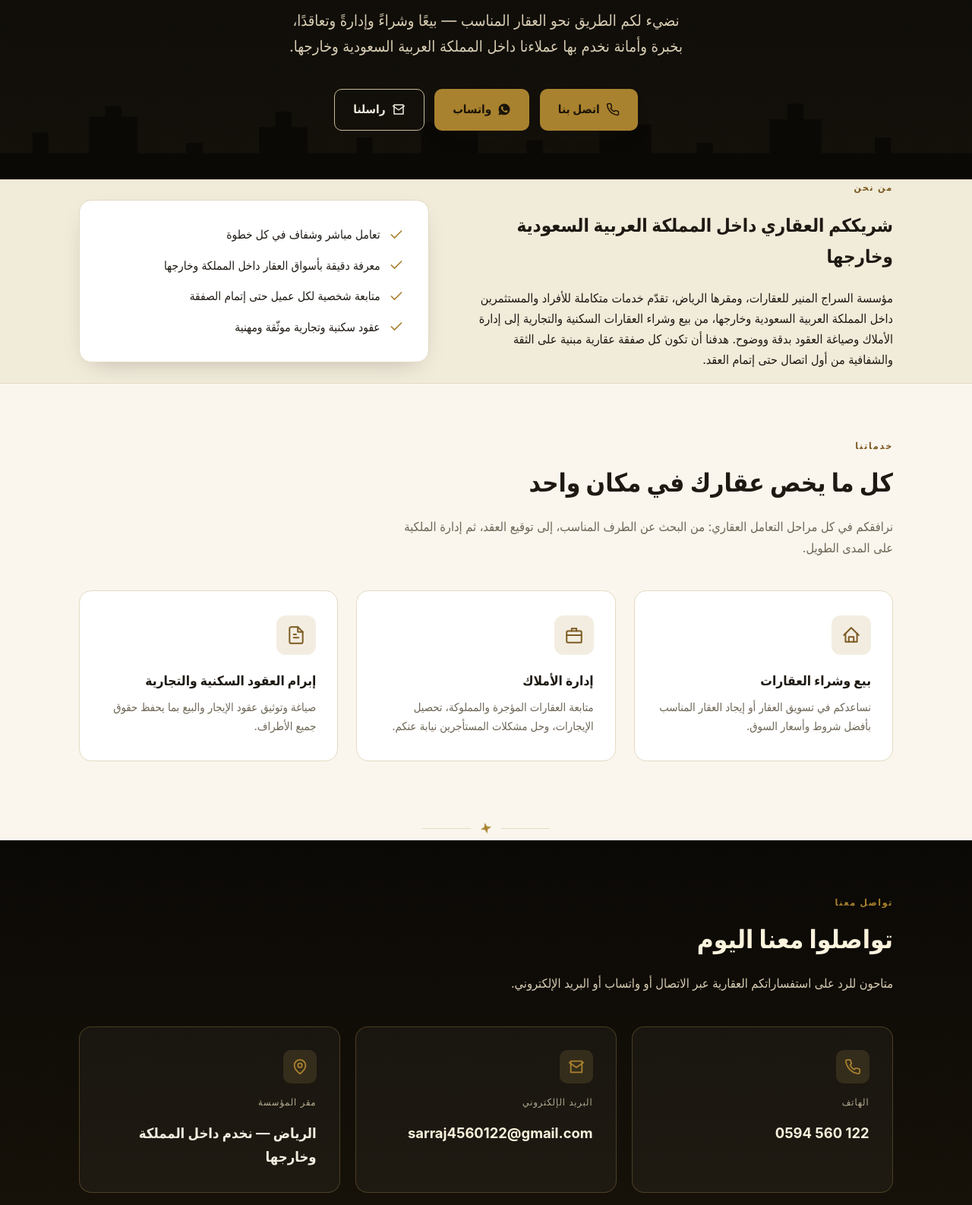
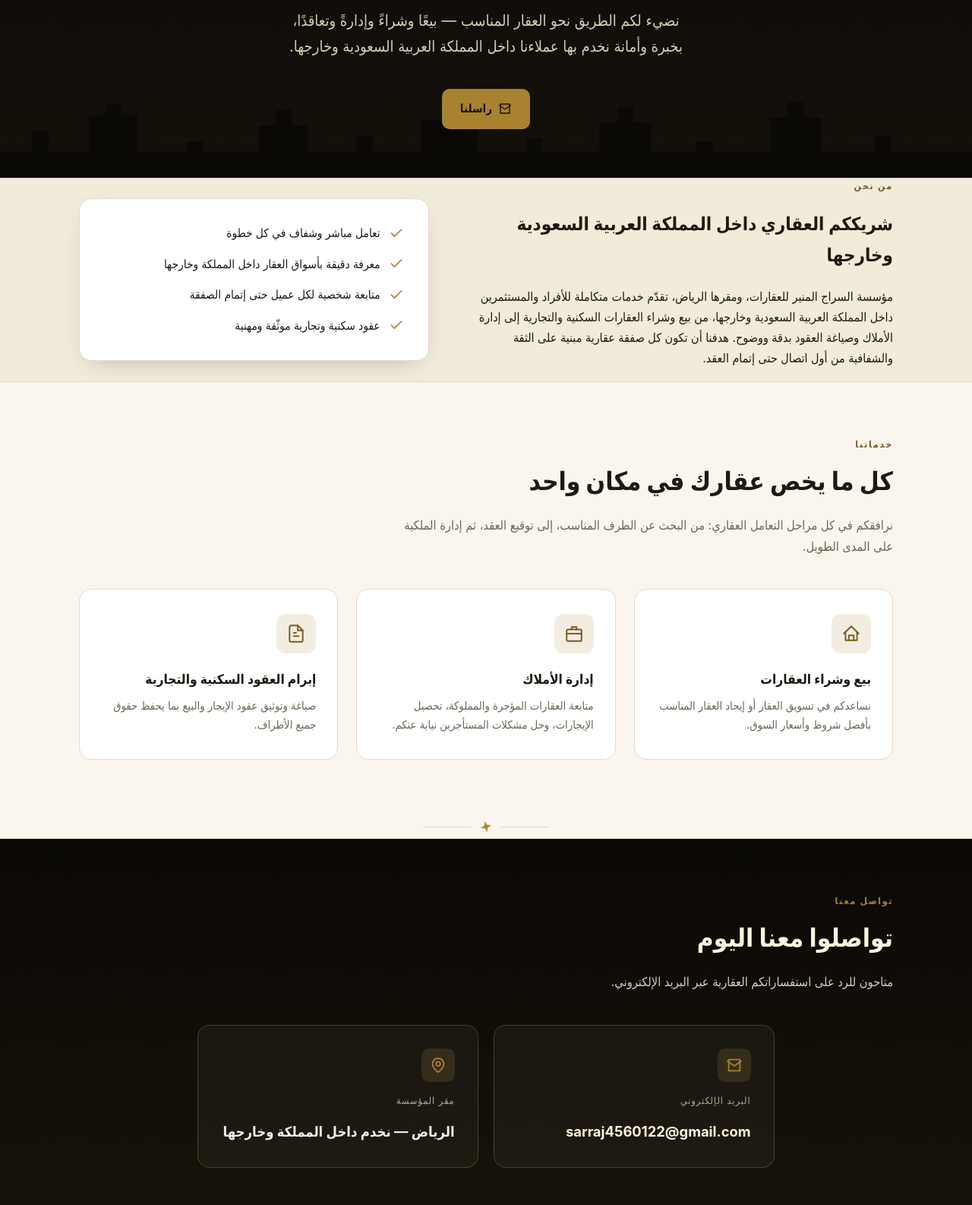
Before and after one commit to Abdullahrw1/al-siraj-realestate, a plain HTML site: page index.html in a window 1280 px wide. Shown: the part 434-2020 px from the top of the page at 76% size. Drawn offline with Linux system fonts and the light colour scheme.

Commit message:
Hide phone number until further notice

```diff
--- a/index.html
+++ b/index.html
@@ -25,7 +25,6 @@
   "name": "مؤسسة السراج المنير للعقارات",
   "alternateName": "Al-Siraj Al-Munir Real Estate Institution",
   "image": "https://alsirajrealestate.com/logo.jpg",
-  "telephone": "+966594560122",
   "email": "sarraj4560122@gmail.com",
   "address": {
     "@type": "PostalAddress",
@@ -364,7 +363,7 @@
   .contact h2{ color:#FBF3DD; }
   .contact .lead{ color:#D8CDB3; }
   .contact-grid{
-    display:grid; grid-template-columns:repeat(3,1fr); gap:1.25rem; margin-top:2.4rem;
+    display:grid; grid-template-columns:repeat(2,1fr); gap:1.25rem; margin-top:2.4rem; max-width:760px; margin-inline:auto;
   }
   @media (max-width:820px){ .contact-grid{ grid-template-columns:1fr; } }
   .contact-card{
@@ -428,7 +427,7 @@
       <a href="#about" data-lang-el data-ar="من نحن" data-en="About">من نحن</a>
       <a href="#services" data-lang-el data-ar="خدماتنا" data-en="Services">خدماتنا</a>
       <a href="#contact" data-lang-el data-ar="تواصل معنا" data-en="Contact">تواصل معنا</a>
-      <a class="nav-cta" href="tel:+966594560122" data-lang-el data-ar="اتصل الآن" data-en="Call Now">اتصل الآن</a>
+      <a class="nav-cta" href="mailto:sarraj4560122@gmail.com" data-lang-el data-ar="راسلنا" data-en="Email Us">راسلنا</a>
       <button class="lang-btn" id="langToggle" type="button">English</button>
     </div>
   </div>
@@ -445,15 +444,7 @@
       نضيء لكم الطريق نحو العقار المناسب — بيعًا وشراءً وإدارةً وتعاقدًا، بخبرة وأمانة نخدم بها عملاءنا داخل المملكة العربية السعودية وخارجها.
     </p>
     <div class="hero-actions">
-      <a class="btn btn-primary" href="tel:+966594560122">
-        <svg viewBox="0 0 24 24" fill="none" stroke="currentColor" stroke-width="2" stroke-linecap="round" stroke-linejoin="round"><path d="M22 16.92v3a2 2 0 0 1-2.18 2 19.79 19.79 0 0 1-8.63-3.07 19.5 19.5 0 0 1-6-6 19.79 19.79 0 0 1-3.07-8.67A2 2 0 0 1 4.11 2h3a2 2 0 0 1 2 1.72c.127.96.361 1.903.7 2.81a2 2 0 0 1-.45 2.11L8.09 9.91a16 16 0 0 0 6 6l1.27-1.27a2 2 0 0 1 2.11-.45c.907.339 1.85.573 2.81.7A2 2 0 0 1 22 16.92z"/></svg>
-        <span data-lang-el data-ar="اتصل بنا" data-en="Call Us">اتصل بنا</span>
-      </a>
-      <a class="btn btn-primary" href="https://wa.me/966594560122" target="_blank" rel="noopener">
-        <svg viewBox="0 0 24 24" fill="currentColor"><path d="M12.04 2C6.58 2 2.13 6.45 2.13 11.91c0 1.75.46 3.39 1.26 4.81L2 22l5.42-1.36a9.9 9.9 0 0 0 4.62 1.15h.01c5.46 0 9.9-4.45 9.9-9.91S17.5 2 12.04 2zm5.79 14.02c-.24.68-1.4 1.3-1.92 1.36-.49.06-1.1.09-1.78-.11-.41-.13-.94-.3-1.62-.6-2.86-1.24-4.72-4.13-4.86-4.32-.14-.19-1.17-1.55-1.17-2.96s.73-2.1 1-2.39c.26-.28.57-.35.76-.35h.55c.18 0 .41-.07.64.49.24.58.81 1.99.88 2.13.07.14.11.31.02.5-.09.19-.14.31-.28.47-.14.16-.29.36-.42.48-.14.13-.29.28-.13.55.17.28.75 1.23 1.6 1.99 1.11 1 2.04 1.31 2.31 1.46.28.14.44.12.6-.07.16-.19.68-.79.87-1.06.19-.28.37-.23.62-.14.26.09 1.63.77 1.91.91.28.14.47.21.53.33.07.12.07.68-.17 1.36z"/></svg>
-        <span data-lang-el data-ar="واتساب" data-en="WhatsApp">واتساب</span>
-      </a>
-      <a class="btn btn-outline" href="mailto:sarraj4560122@gmail.com">
+      <a class="btn btn-primary" href="mailto:sarraj4560122@gmail.com">
         <svg viewBox="0 0 24 24" fill="none" stroke="currentColor" stroke-width="2" stroke-linecap="round" stroke-linejoin="round"><path d="M4 4h16v16H4z"/><path d="m22 6-10 7L2 6"/></svg>
         <span data-lang-el data-ar="راسلنا" data-en="Email Us">راسلنا</span>
       </a>
@@ -540,14 +531,9 @@
     <div class="section-head reveal">
       <p class="eyebrow" data-lang-el data-ar="تواصل معنا" data-en="Get In Touch">تواصل معنا</p>
       <h2 data-lang-el data-ar="تواصلوا معنا اليوم" data-en="Reach Out Today">تواصلوا معنا اليوم</h2>
-      <p class="lead" data-lang-el data-ar="متاحون للرد على استفساراتكم العقارية عبر الاتصال أو واتساب أو البريد الإلكتروني." data-en="Available to answer your real estate questions by phone, WhatsApp, or email.">متاحون للرد على استفساراتكم العقارية عبر الاتصال أو واتساب أو البريد الإلكتروني.</p>
+      <p class="lead" data-lang-el data-ar="متاحون للرد على استفساراتكم العقارية عبر البريد الإلكتروني." data-en="Available to answer your real estate questions by email.">متاحون للرد على استفساراتكم العقارية عبر البريد الإلكتروني.</p>
     </div>
     <div class="contact-grid">
-      <div class="contact-card reveal">
-        <div class="ic"><svg viewBox="0 0 24 24" fill="none" stroke="currentColor" stroke-width="2" stroke-linecap="round" stroke-linejoin="round"><path d="M22 16.92v3a2 2 0 0 1-2.18 2 19.79 19.79 0 0 1-8.63-3.07 19.5 19.5 0 0 1-6-6 19.79 19.79 0 0 1-3.07-8.67A2 2 0 0 1 4.11 2h3a2 2 0 0 1 2 1.72c.127.96.361 1.903.7 2.81a2 2 0 0 1-.45 2.11L8.09 9.91a16 16 0 0 0 6 6l1.27-1.27a2 2 0 0 1 2.11-.45c.907.339 1.85.573 2.81.7A2 2 0 0 1 22 16.92z"/></svg></div>
-        <div class="label" data-lang-el data-ar="الهاتف" data-en="Phone">الهاتف</div>
-        <div class="value ltr-value"><a href="tel:+966594560122">0594 560 122</a></div>
-      </div>
       <div class="contact-card reveal">
         <div class="ic"><svg viewBox="0 0 24 24" fill="none" stroke="currentColor" stroke-width="2" stroke-linecap="round" stroke-linejoin="round"><path d="M4 4h16v16H4z"/><path d="m22 6-10 7L2 6"/></svg></div>
         <div class="label" data-lang-el data-ar="البريد الإلكتروني" data-en="Email">البريد الإلكتروني</div>
```
